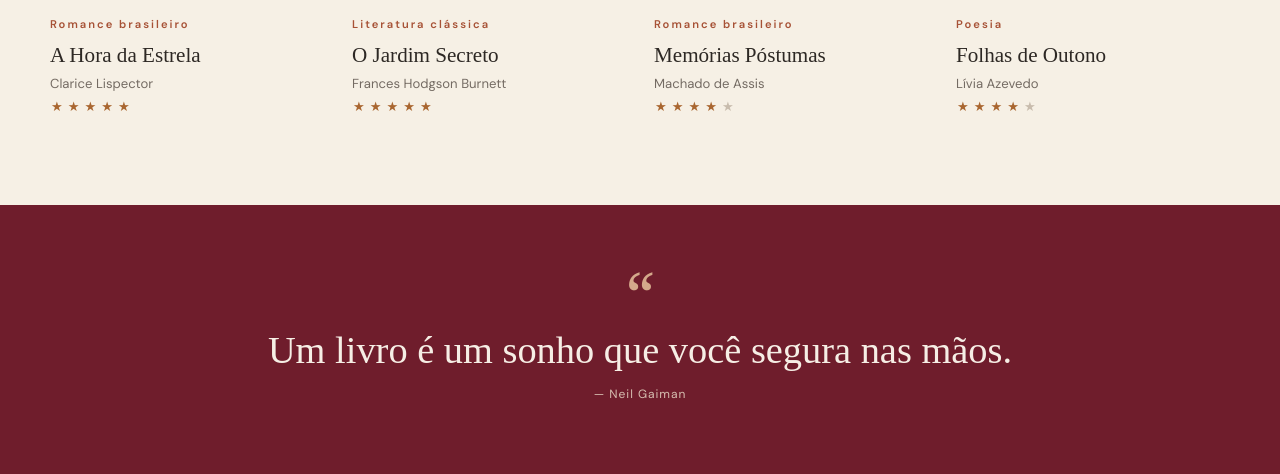
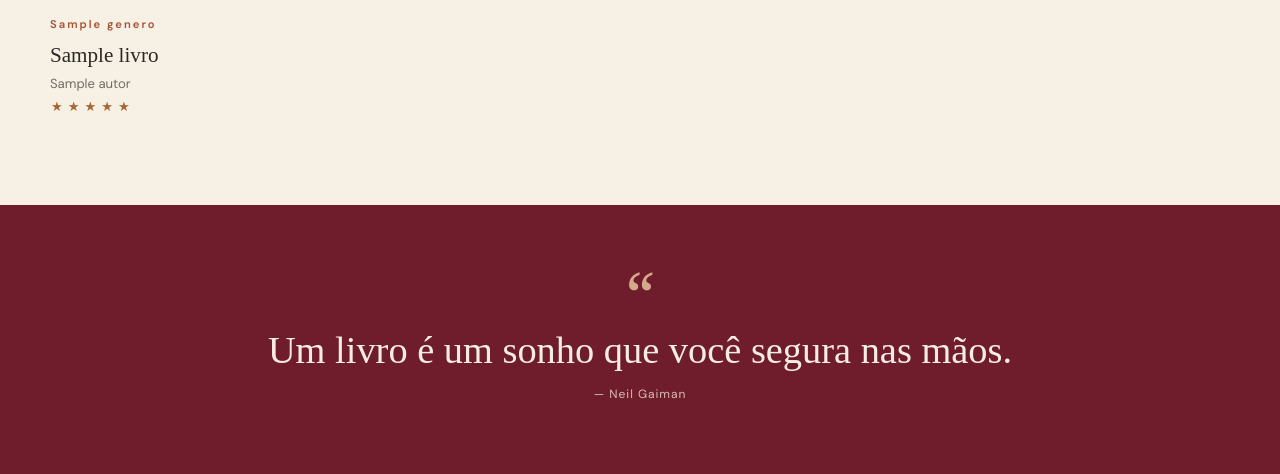
Before and after one commit to lorenamenezesbg001/sistema_biblioteca, a Node project: template views/site/index.ejs in a window 1280 px wide. Shown: the part 1320-1794 px from the top of the page. Run offline with Node 20 templates, Linux system fonts and the light colour scheme; the template is opened without the code that fills it: most values are stand-ins (such as "Sample title", 1, 10 or a date in 2020); grey boxes marked "Sample" are stand-in pictures; some web fonts are replaced.

Commit message:
funcionando

```diff
--- a/views/site/index.ejs
+++ b/views/site/index.ejs
@@ -1,184 +1,289 @@
-<%- include('cabecalho.ejs')%>
+<%- include('cabecalho.ejs') %>
+
+    <link rel="stylesheet" href="/css/site.css">
+
     <main>
-        <link rel="stylesheet" href="/css/site.css">
+
+        <!-- BANNER PRINCIPAL -->
         <section class="hero">
-            <div class="hero-image" role="img" aria-label="Estantes de madeira repletas de livros"></div>
+
+            <div class="hero-image" role="img" aria-label="Estantes de madeira repletas de livros">
+            </div>
+
             <div class="container hero-content">
+
                 <div class="hero-copy">
+
                     <p class="hero-kicker">LEITURAS QUE ACOLHEM</p>
-                    <h1>Histórias para<br><em>todos os capítulos.</em></h1>
-                    <p>Explore nosso acervo, descubra novos mundos e encontre o seu próximo livro favorito.</p>
-                    <form class="hero-search" action="acervo.ejs"><svg width="20" height="20" viewBox="0 0 24 24"
-                            fill="none" stroke="currentColor" stroke-width="1.8" stroke-linecap="round"
-                            stroke-linejoin="round" aria-hidden="true">
+
+                    <h1>
+                        Histórias para<br>
+                        <em>todos os capítulos.</em>
+                    </h1>
+
+                    <p>
+                        Explore nosso acervo, descubra novos mundos
+                        e encontre o seu próximo livro favorito.
+                    </p>
+
+                    <form class="hero-search" action="/site/acervo" method="GET">
+
+                        <svg width="20" height="20" viewBox="0 0 24 24" fill="none" stroke="currentColor"
+                            stroke-width="1.8" stroke-linecap="round" stroke-linejoin="round" aria-hidden="true">
+
                             <circle cx="11" cy="11" r="7"></circle>
                             <path d="m20 20-4-4"></path>
-                        </svg><input name="busca" placeholder="Busque por título, autor, gênero ou editora"
-                            aria-label="Pesquisar no acervo"><button type="submit">Buscar</button></form>
+
+                        </svg>
+
+                        <input name="busca" placeholder="Busque por título, autor, gênero ou editora"
+                            aria-label="Pesquisar no acervo">
+
+                        <button type="submit">Buscar</button>
+
+                    </form>
+
+                </div>
+
+            </div>
+
+        </section>
+
+
+        <!-- LIVROS EM DESTAQUE -->
+        <section class="section container">
+
+            <div class="section-heading">
+
+                <div>
+
+                    <p class="eyebrow">ESCOLHAS DA SEMANA</p>
+
+                    <h2>Descubra novas histórias</h2>
+
+                </div>
+
+                <a class="text-link" href="/site/acervo">
+
+                    Ver todo o acervo
+
+                    <svg width="18" height="18" viewBox="0 0 24 24" fill="none" stroke="currentColor" stroke-width="1.8"
+                        stroke-linecap="round" stroke-linejoin="round" aria-hidden="true">
+
+                        <path d="M5 12h14"></path>
+                        <path d="m14 7 5 5-5 5"></path>
+
+                    </svg>
+
+                </a>
+
             </div>
 
 
-            </div>
-        </section>
-        <section class="section container">
-            <div class="section-heading">
-                <div>
-                    <p class="eyebrow">ESCOLHAS DA SEMANA</p>
-                    <h2>Descubra novas histórias</h2>
-                </div><a class="text-link" href="acervo.ejs">Ver todo o acervo <svg width="18" height="18"
-                        viewBox="0 0 24 24" fill="none" stroke="currentColor" stroke-width="1.8" stroke-linecap="round"
-                        stroke-linejoin="round" aria-hidden="true">
-                        <path d="M5 12h14"></path>
-                        <path d="m14 7 5 5-5 5"></path>
-                    </svg></a>
-            </div>
             <div class="book-grid featured-grid">
+
+                <% if (livros && livros.length> 0) { %>
+
+                    <% for (const livro of livros) { %>
+
                         <article class="book-card">
+
                             <div class="cover-wrap">
-                        <a class="cover-button" href="/livro-a-hora-da-estrela.ejs/:id"
-                            aria-label="Ver detalhes de A Hora da Estrela"><img
-                                src="https://images.unsplash.com/photo-1573125716783-d05b57a86488?auto=format&fit=crop&w=900&q=85"
-                                alt="Capa ilustrativa de A Hora da Estrela" class="book-cover"></a>
-                        <input class="favorite-toggle" type="checkbox" id="fav-home-0"><label class="heart-button"
-                            for="fav-home-0" aria-label="Favoritar A Hora da Estrela"><svg width="20" height="20"
-                                viewBox="0 0 24 24" fill="none" stroke="currentColor" stroke-width="1.8"
-                                stroke-linecap="round" stroke-linejoin="round" aria-hidden="true">
+
+                                <a class="cover-button" href="/site/livro-detalhe">
+
+                                    <img src="<%= livro.fotoLivro || '/img/livro-sem-capa.png' %>"
+                                        alt="Capa de <%= livro.titulo %>" class="book-cover">
+
+                                </a>
+
+
+                                <input class="favorite-toggle" type="checkbox" id="fav-catalog-<%= livro._id %>">
+
+                                <label class="heart-button" for="fav-catalog-<%= livro._id %>"
+                                    aria-label="Favoritar <%= livro.titulo %>">
+
+                                    <svg width="20" height="20" viewBox="0 0 24 24" fill="none" stroke="currentColor"
+                                        stroke-width="1.8" stroke-linecap="round" stroke-linejoin="round"
+                                        aria-hidden="true">
+
                                         <path
                                             d="M20.8 4.6a5.5 5.5 0 0 0-7.8 0L12 5.7l-1.1-1.1a5.5 5.5 0 0 0-7.8 7.8l1.1 1.1L12 21l7.8-7.5 1.1-1.1a5.5 5.5 0 0 0-.1-7.8Z">
                                         </path>
-                            </svg></label>
-                        <span class="availability available">Disponível</span>
+
+                                    </svg>
+
+                                </label>
+
+
+                                <span class="availability available">
+                                    Disponível
+                                </span>
+
                             </div>
+
+
                             <div class="book-copy">
-                        <p class="eyebrow">Romance brasileiro</p><a class="book-title"
-                            href="livro-a-hora-da-estrela.ejs">A Hora da Estrela</a>
-                        <p class="book-author">Clarice Lispector</p>
-                        <div class="stars stars-small" aria-label="5 de 5 estrelas"><span
-                                class="star active">★</span><span class="star active">★</span><span
-                                class="star active">★</span><span class="star active">★</span><span
-                                class="star active">★</span></div>
+
+                                <p class="eyebrow">
+
+                                    <%= livro.genero && livro.genero.nome ? livro.genero.nome : 'Sem gênero' %>
+
+                                </p>
+
+
+                                <a class="book-title" href="/site/livro-detalhe">
+
+                                    <%= livro.titulo %>
+
+                                </a>
+
+
+                                <p class="book-author">
+
+                                    <%= livro.autor && livro.autor.nome ? livro.autor.nome : 'Autor desconhecido' %>
+
+                                </p>
+
+
+                                <div class="stars stars-small" aria-label="5 de 5 estrelas">
+
+                                    <span class="star active">★</span>
+                                    <span class="star active">★</span>
+                                    <span class="star active">★</span>
+                                    <span class="star active">★</span>
+                                    <span class="star active">★</span>
+
                                 </div>
+
+                            </div>
+
                         </article>
-                <article class="book-card">
-                    <div class="cover-wrap">
-                        <a class="cover-button" href="livro-o-jardim-secreto.ejs"
-                            aria-label="Ver detalhes de O Jardim Secreto"><img
-                                src="https://images.unsplash.com/photo-1529589585661-8fb5cdc75c48?auto=format&fit=crop&w=900&q=85"
-                                alt="Capa ilustrativa de O Jardim Secreto" class="book-cover"></a>
-                        <input class="favorite-toggle" type="checkbox" id="fav-home-1"><label class="heart-button"
-                            for="fav-home-1" aria-label="Favoritar O Jardim Secreto"><svg width="20" height="20"
-                                viewBox="0 0 24 24" fill="none" stroke="currentColor" stroke-width="1.8"
+
+                        <% } %>
+
+                            <% } else { %>
+
+                                <p class="empty-message">
+                                    Nenhum livro cadastrado no momento.
+                                </p>
+
+                                <% } %>
+
+            </div>
+
+        </section>
+
+
+        <!-- FRASE INSPIRADORA -->
+        <section class="quote-band">
+
+            <div class="container quote-inner">
+
+                <span class="quote-mark">“</span>
+
+                <blockquote>
+                    Um livro é um sonho que você segura nas mãos.
+                </blockquote>
+
+                <span class="quote-author">
+                    — Neil Gaiman
+                </span>
+
+            </div>
+
+        </section>
+
+
+        <!-- CATEGORIAS -->
+        <section class="section container categories-section">
+
+            <div class="section-heading">
+
+                <div>
+
+                    <p class="eyebrow">ENCONTRE SEU CAMINHO</p>
+
+                    <h2>Explore por gênero</h2>
+
+                </div>
+
+            </div>
+
+
+            <div class="category-grid">
+
+                <a class="category-card" href="/site/acervo?genero=Romance">
+
+                    <span>01</span>
+                    <strong>Romance</strong>
+                    <small>42 títulos</small>
+
+                    <svg width="20" height="20" viewBox="0 0 24 24" fill="none" stroke="currentColor" stroke-width="1.8"
                         stroke-linecap="round" stroke-linejoin="round" aria-hidden="true">
-                                <path
-                                    d="M20.8 4.6a5.5 5.5 0 0 0-7.8 0L12 5.7l-1.1-1.1a5.5 5.5 0 0 0-7.8 7.8l1.1 1.1L12 21l7.8-7.5 1.1-1.1a5.5 5.5 0 0 0-.1-7.8Z">
-                                </path>
-                            </svg></label>
-                        <span class="availability unavailable">Emprestado</span>
-                    </div>
-                    <div class="book-copy">
-                        <p class="eyebrow">Literatura clássica</p><a class="book-title"
-                            href="livro-o-jardim-secreto.ejs">O Jardim Secreto</a>
-                        <p class="book-author">Frances Hodgson Burnett</p>
-                        <div class="stars stars-small" aria-label="5 de 5 estrelas"><span
-                                class="star active">★</span><span class="star active">★</span><span
-                                class="star active">★</span><span class="star active">★</span><span
-                                class="star active">★</span></div>
-                    </div>
-                </article>
-                <article class="book-card">
-                    <div class="cover-wrap">
-                        <a class="cover-button" href="livro-memorias-postumas.ejs"
-                            aria-label="Ver detalhes de Memórias Póstumas"><img
-                                src="https://images.unsplash.com/photo-1595123336219-5eedd543bc4a?auto=format&fit=crop&w=900&q=85"
-                                alt="Capa ilustrativa de Memórias Póstumas" class="book-cover"></a>
-                        <input class="favorite-toggle" type="checkbox" id="fav-home-2"><label class="heart-button"
-                            for="fav-home-2" aria-label="Favoritar Memórias Póstumas"><svg width="20" height="20"
-                                viewBox="0 0 24 24" fill="none" stroke="currentColor" stroke-width="1.8"
-                                stroke-linecap="round" stroke-linejoin="round" aria-hidden="true">
-                                <path
-                                    d="M20.8 4.6a5.5 5.5 0 0 0-7.8 0L12 5.7l-1.1-1.1a5.5 5.5 0 0 0-7.8 7.8l1.1 1.1L12 21l7.8-7.5 1.1-1.1a5.5 5.5 0 0 0-.1-7.8Z">
-                                </path>
-                            </svg></label>
-                        <span class="availability available">Disponível</span>
-                    </div>
-                    <div class="book-copy">
-                        <p class="eyebrow">Romance brasileiro</p><a class="book-title"
-                            href="livro-memorias-postumas.ejs">Memórias Póstumas</a>
-                        <p class="book-author">Machado de Assis</p>
-                        <div class="stars stars-small" aria-label="4 de 5 estrelas"><span
-                                class="star active">★</span><span class="star active">★</span><span
-                                class="star active">★</span><span class="star active">★</span><span
-                                class="star ">★</span></div>
-                    </div>
-                </article>
-                <article class="book-card">
-                    <div class="cover-wrap">
-                        <a class="cover-button" href="livro-folhas-de-outono.ejs"
-                            aria-label="Ver detalhes de Folhas de Outono"><img
-                                src="https://images.unsplash.com/photo-1518281579100-d51bcf505b0e?auto=format&fit=crop&w=900&q=85"
-                                alt="Capa ilustrativa de Folhas de Outono" class="book-cover"></a>
-                        <input class="favorite-toggle" type="checkbox" id="fav-home-3"><label class="heart-button"
-                            for="fav-home-3" aria-label="Favoritar Folhas de Outono"><svg width="20" height="20"
-                                viewBox="0 0 24 24" fill="none" stroke="currentColor" stroke-width="1.8"
-                                stroke-linecap="round" stroke-linejoin="round" aria-hidden="true">
-                                <path
-                                    d="M20.8 4.6a5.5 5.5 0 0 0-7.8 0L12 5.7l-1.1-1.1a5.5 5.5 0 0 0-7.8 7.8l1.1 1.1L12 21l7.8-7.5 1.1-1.1a5.5 5.5 0 0 0-.1-7.8Z">
-                                </path>
-                            </svg></label>
-                        <span class="availability available">Disponível</span>
-                    </div>
-                    <div class="book-copy">
-                        <p class="eyebrow">Poesia</p><a class="book-title" href="livro-folhas-de-outono.ejs">Folhas de
-                            Outono</a>
-                        <p class="book-author">Lívia Azevedo</p>
-                        <div class="stars stars-small" aria-label="4 de 5 estrelas"><span
-                                class="star active">★</span><span class="star active">★</span><span
-                                class="star active">★</span><span class="star active">★</span><span
-                                class="star ">★</span></div>
-                    </div>
-                </article>
-            </div>
-        </section>
-        <section class="quote-band">
-            <div class="container quote-inner"><span class="quote-mark">“</span>
-                <blockquote>Um livro é um sonho que você segura nas mãos.</blockquote><span class="quote-author">— Neil
-                    Gaiman</span>
-            </div>
-        </section>
-        <section class="section container categories-section">
-            <div class="section-heading">
-                <div>
-                    <p class="eyebrow">ENCONTRE SEU CAMINHO</p>
-                    <h2>Explore por gênero</h2>
-                </div>
-            </div>
-            <div class="category-grid"><a class="category-card"
-                    href="acervo.ejs"><span>01</span><strong>Romance</strong><small>42 títulos</small><svg width="20"
-                        height="20" viewBox="0 0 24 24" fill="none" stroke="currentColor" stroke-width="1.8"
-                        stroke-linecap="round" stroke-linejoin="round" aria-hidden="true">
+
                         <path d="M5 12h14"></path>
                         <path d="m14 7 5 5-5 5"></path>
-                    </svg></a><a class="category-card"
-                    href="acervo.ejs"><span>02</span><strong>Clássicos</strong><small>35 títulos</small><svg width="20"
-                        height="20" viewBox="0 0 24 24" fill="none" stroke="currentColor" stroke-width="1.8"
+
+                    </svg>
+
+                </a>
+
+
+                <a class="category-card" href="/site/acervo?genero=Clássicos">
+
+                    <span>02</span>
+                    <strong>Clássicos</strong>
+                    <small>35 títulos</small>
+
+                    <svg width="20" height="20" viewBox="0 0 24 24" fill="none" stroke="currentColor" stroke-width="1.8"
                         stroke-linecap="round" stroke-linejoin="round" aria-hidden="true">
+
                         <path d="M5 12h14"></path>
                         <path d="m14 7 5 5-5 5"></path>
-                    </svg></a><a class="category-card" href="acervo.ejs"><span>03</span><strong>Poesia</strong><small>28
-                        títulos</small><svg width="20" height="20" viewBox="0 0 24 24" fill="none" stroke="currentColor"
-                        stroke-width="1.8" stroke-linecap="round" stroke-linejoin="round" aria-hidden="true">
+
+                    </svg>
+
+                </a>
+
+
+                <a class="category-card" href="/site/acervo?genero=Poesia">
+
+                    <span>03</span>
+                    <strong>Poesia</strong>
+                    <small>28 títulos</small>
+
+                    <svg width="20" height="20" viewBox="0 0 24 24" fill="none" stroke="currentColor" stroke-width="1.8"
+                        stroke-linecap="round" stroke-linejoin="round" aria-hidden="true">
+
                         <path d="M5 12h14"></path>
                         <path d="m14 7 5 5-5 5"></path>
-                    </svg></a><a class="category-card"
-                    href="acervo.ejs"><span>04</span><strong>Mistério</strong><small>31 títulos</small><svg width="20"
-                        height="20" viewBox="0 0 24 24" fill="none" stroke="currentColor" stroke-width="1.8"
+
+                    </svg>
+
+                </a>
+
+
+                <a class="category-card" href="/site/acervo?genero=Mistério">
+
+                    <span>04</span>
+                    <strong>Mistério</strong>
+                    <small>31 títulos</small>
+
+                    <svg width="20" height="20" viewBox="0 0 24 24" fill="none" stroke="currentColor" stroke-width="1.8"
                         stroke-linecap="round" stroke-linejoin="round" aria-hidden="true">
+
                         <path d="M5 12h14"></path>
                         <path d="m14 7 5 5-5 5"></path>
-                    </svg></a></div>
+
+                    </svg>
+
+                </a>
+
+            </div>
+
         </section>
+
     </main>
-    <%- include('rodape.ejs')%>
-        </body>
 
-        </ejs>
+    <%- include('rodape.ejs') %>
```
Also changed, not shown: controllers/SiteController.js (+55 -11 lines), models/livro.js (+12 -6 lines), views/site/acervo.ejs (+73 -32 lines). Lines whose indentation alone changed are shown as unchanged.
